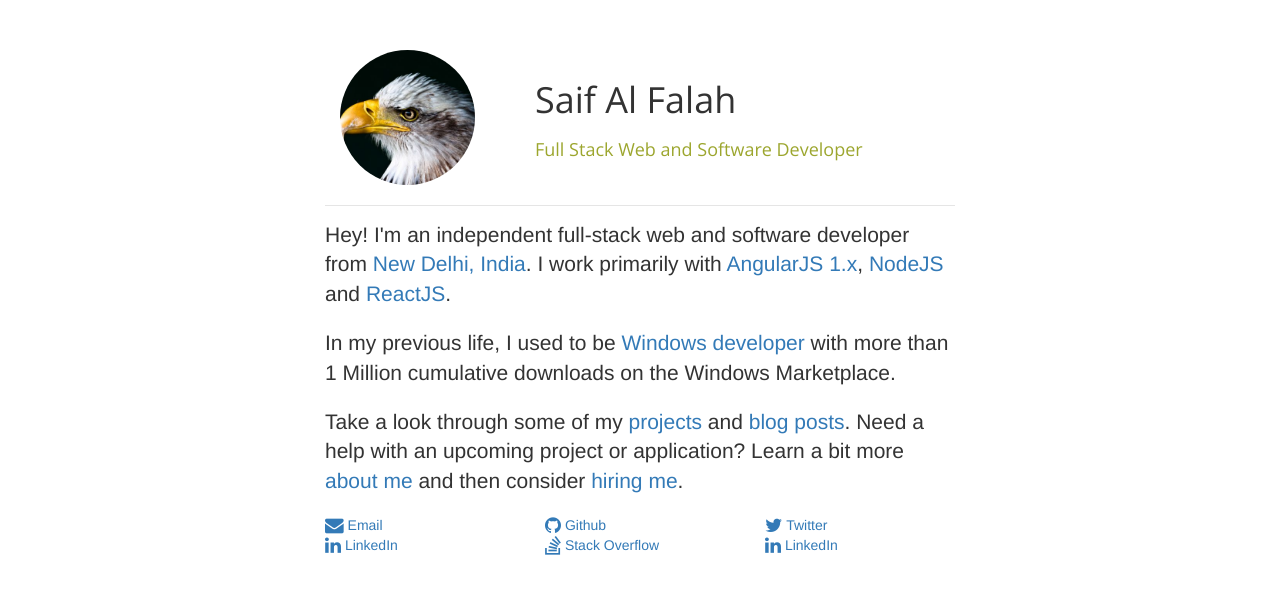
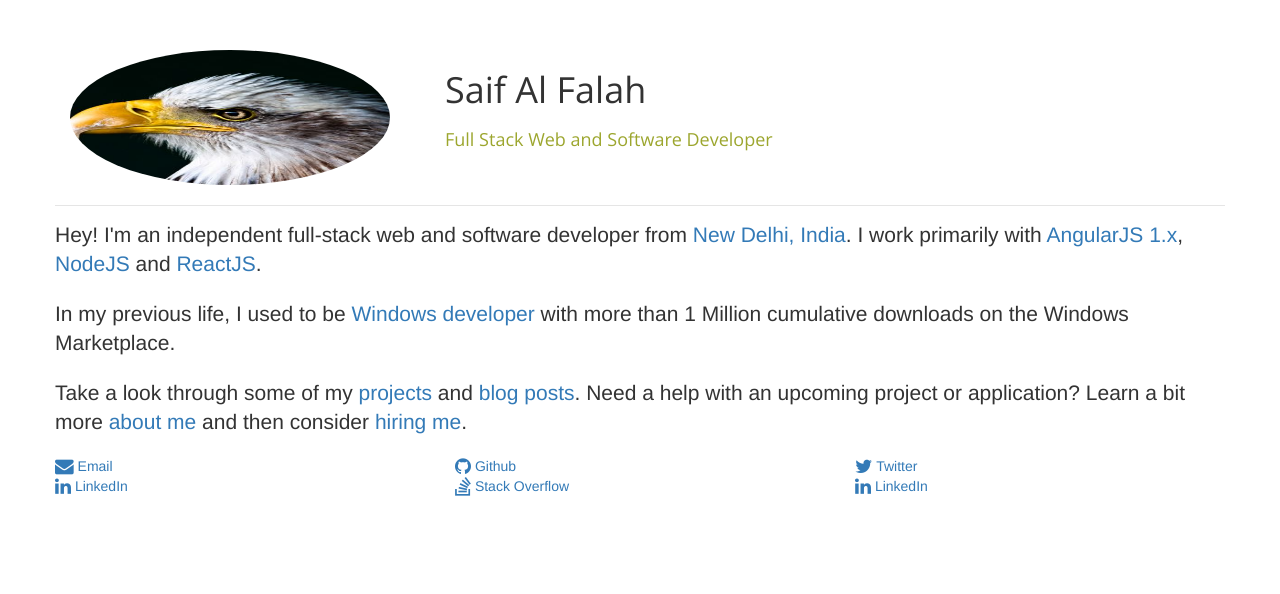
Before and after one commit to saifalfalah/saifalfalah.github.io--deprecated, a website: page index.html in a window 1280 px wide. Drawn offline with nearby package versions, Linux system fonts and the light colour scheme.

Commit message:
Changed the main.css

```diff
--- a/assets/css/main.css
+++ b/assets/css/main.css
@@ -4,16 +4,18 @@ body {
     padding-left: 40px;
     padding-right: 40px;
 }
-
-@media (min-width: 768px) {
-    .container {
-        max-width: 630px;
+img {
+    width: 25vw;
+}
+@media only screen and (min-width: 768px){
+    .pad {
+        padding-left: 5vw!important;
     }
-    .header-text {
-        padding-top: 10px;
-    }
+    .container-fluid {
+    padding-left: 15vw!important;
+    padding-right: 15vw!important;
 }
-
+}
 .header {
     padding-bottom: 20px;
     border-bottom: 1px solid #e5e5e5;
```
Also changed, not shown: 2 other files.
